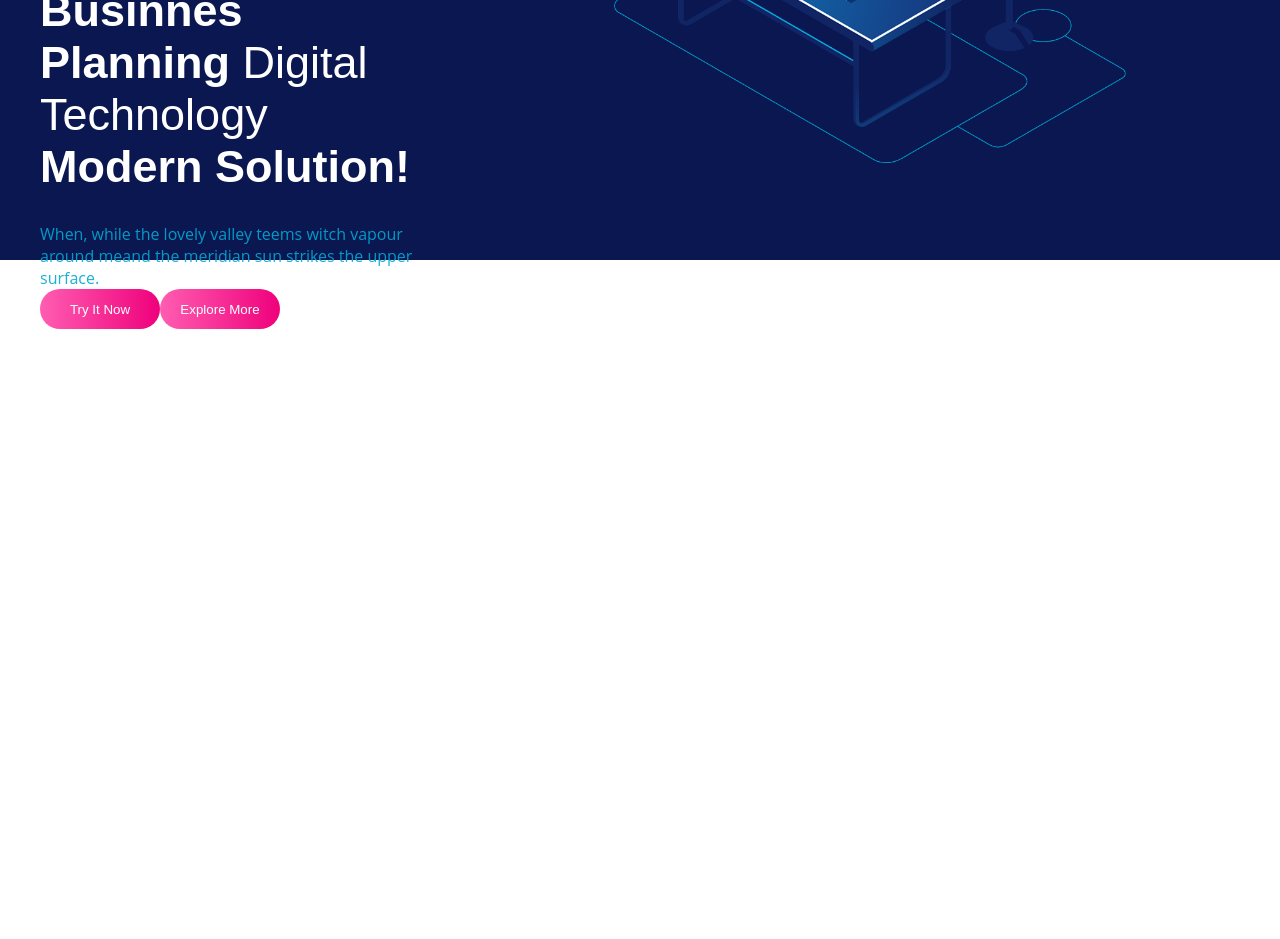
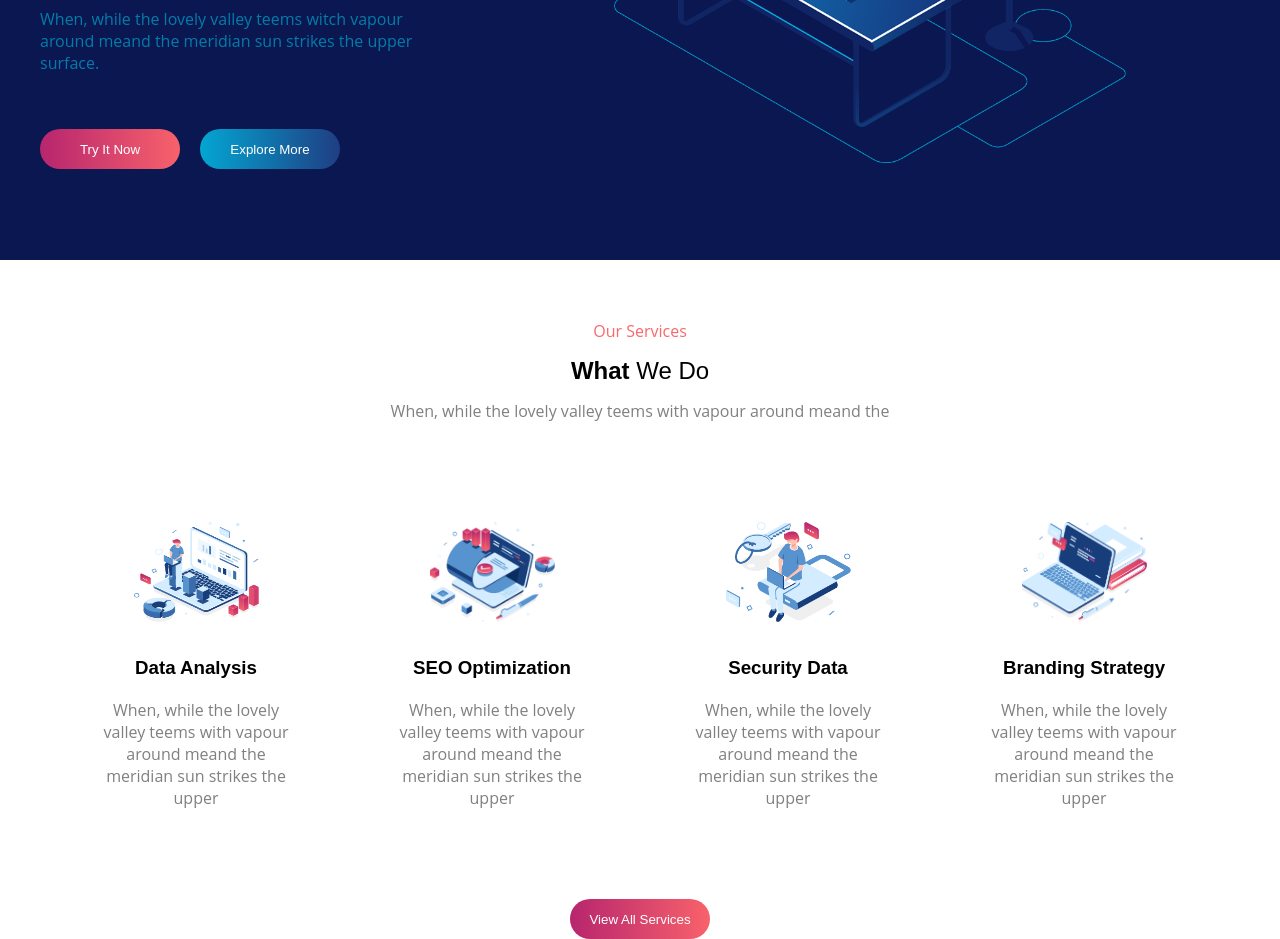
Before and after one commit to saragenuardi/proj-html-vuejs, a Vue app: page / in a window 1280 px wide. Shown: the part 420-1359 px from the top of the page. Before the commit the page ends 800 px from the top, so only its background shows below. Built offline with nearby package versions, Linux system fonts and the light colour scheme.

Commit message:
Aggiunto sezione servizi

```diff
--- a/src/App.vue
+++ b/src/App.vue
@@ -1,16 +1,19 @@
 <template>
   <div id="app">
     <AppHeader />
+    <AppServices />
   </div>
 </template>
 
 <script>
 import AppHeader from "./components/AppHeader.vue";
+import AppServices from "./components/AppServices.vue";
 
 export default {
   name: "App",
   components: {
     AppHeader,
+    AppServices,
   },
 };
 </script>
@@ -20,19 +23,18 @@ export default {
 
 //Colori
 $blue-background: #0a1750;
+$services-p: #808080;
+$span: #f9696b;
+//utilizzo gradient per la sfumatura dei bottoni
+$gradient-pink-button: linear-gradient(to right, #b7256e 0%, #f8626b 100%);
+$gradient-blue-button: linear-gradient(to right, #03a6d2 0%, #1f3e83 100%);
+$blue-p: #047caa;
 
 //Fonts
+$font-body: "Open Sans", sans-serif;
+$font-title: "Heebo", sans-serif;
 
-$font-body: 'Open Sans', sans-serif;
-$font-title: 'Heebo', sans-serif;
-//RESET
-* {
-  box-sizing: border-box;
-  padding: 0;
-  margin: 0;
-}
-
-
+//Bottons and mixin
 @mixin buttons-style {
   border-radius: 25px;
   width: 140px;
@@ -44,6 +46,17 @@ $font-title: 'Heebo', sans-serif;
   display: flex;
   justify-content: space-between;
 }
+@mixin flex-space-evenly {
+  display: flex;
+  justify-content: space-evenly;
+}
+
+//RESET
+* {
+  box-sizing: border-box;
+  padding: 0;
+  margin: 0;
+}
 
 //COMMON
 body {
@@ -54,11 +67,13 @@ body {
   margin: 0 auto;
 }
 
-h1, h2, h3{
+h1,
+h2,
+h3 {
   font-family: $font-title;
 }
 
-.weight-normal{
+.weight-normal {
   font-weight: normal;
 }
 
@@ -76,14 +91,15 @@ ul {
   float: left;
 }
 
-button {
-  //Utilizzo gradient per la sfumatura
-  background: linear-gradient(to right, #ff5db1 0%, #ef017c 100%);
-  border-radius: 25px;
-  width: 120px;
-  height: 40px;
-  border: none;
-  color: #fff;
+.pink-button {
+  background: $gradient-pink-button;
+  @include buttons-style();
+}
+
+.blue-button {
+  background: $gradient-blue-button;
+  @include buttons-style();
+  margin-left: 20px;
 }
 
 //Header
@@ -94,6 +110,13 @@ header {
   background-repeat: no-repeat;
   background-size: 40%;
   background-position: 80% 60%;
+  margin-bottom: 60px;
+
+  .navbar {
+    height: 90px;
+    display: flex;
+    align-items: center;
+  }
 
   .jumbotron {
     h1 {
@@ -110,18 +133,53 @@ header {
 
     p {
       margin-top: 30px;
+      margin-bottom: 55px;
       width: 400px;
-      color: #03a7d3e6;
+      color: $blue-p;
     }
   }
 }
 
+//Section SERVICES
+
 .services {
   text-align: center;
 
+  > span {
+    color: $span;
+  }
+
+  h2 {
+    margin: 15px 0;
+  }
+
+  p {
+    color: $services-p;
+  }
+
   &-list {
-    display: flex;
-    justify-content: space-between;
+    @include flex-space-evenly();
+    text-align: center;
+
+    img {
+      width: 125px;
+      height: 100px;
+      margin-top: 100px;
+    }
+
+    h3 {
+      margin-top: 30px;
+      margin-bottom: 20px;
+    }
+
+    p {
+      color: $services-p;
+      width: 200px;
+    }
+  }
+  button {
+    margin-top: 90px;
   }
 }
+
 </style>
--- a/src/components/AppHeader.vue
+++ b/src/components/AppHeader.vue
@@ -14,7 +14,7 @@
       <div class="jumbotron">
         <h1>
           Businnes Planning
-          <span>Digital Technology</span>
+          <span class="weight-normal">Digital Technology</span>
           Modern Solution!
         </h1>
         <p>
@@ -29,7 +29,9 @@
 </template>
 
 <script>
-export default {};
+export default {
+  name: 'AppHeader'
+};
 </script>
 
 <style lang="scss" scooped>
--- /dev/null
+++ b/src/components/AppServices.vue
@@ -0,0 +1,42 @@
+<template>
+  <div class="services">
+       <span>Our Services</span>
+          <h2>What <span class="weight-normal">We Do</span></h2>
+          <p class="services-description">When, while the lovely valley teems with vapour around meand the</p>
+
+        <div class="services-list">
+          <div class="data-analysis">
+            <img src="../assets/images/Group-247.png" alt="">
+            <h3>Data Analysis</h3>
+            <p>When, while the lovely valley teems with vapour around meand the meridian sun strikes the upper</p>
+          </div>
+          <div class="seo-optimization">
+            <img src="../assets/images/Group-567.png" alt="">
+            <h3>SEO Optimization</h3>
+            <p>When, while the lovely valley teems with vapour around meand the meridian sun strikes the upper</p>
+          </div>
+          <div class="security-data">
+            <img src="../assets/images/Group-538.png" alt="">
+            <h3>Security Data</h3>
+            <p>When, while the lovely valley teems with vapour around meand the meridian sun strikes the upper</p>
+          </div>
+          <div class="branding-strategy">
+            <img src="../assets/images/Group-566.png" alt="">
+            <h3>Branding Strategy</h3>
+            <p>When, while the lovely valley teems with vapour around meand the meridian sun strikes the upper</p>
+          </div>
+
+        </div>
+        <button class="pink-button">View All Services</button>
+  </div>
+</template>
+
+<script>
+export default {
+name: 'AppServices'
+}
+</script>
+
+<style>
+
+</style>
```
